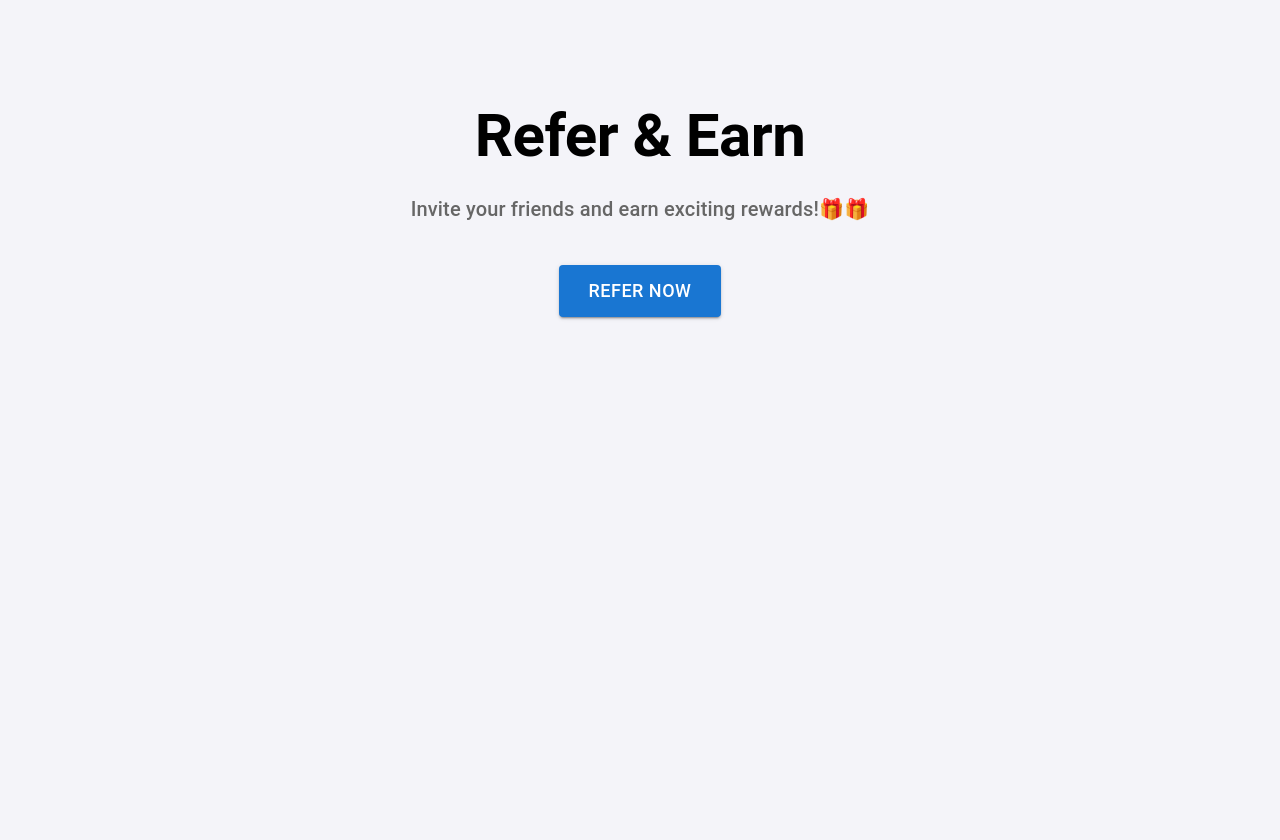
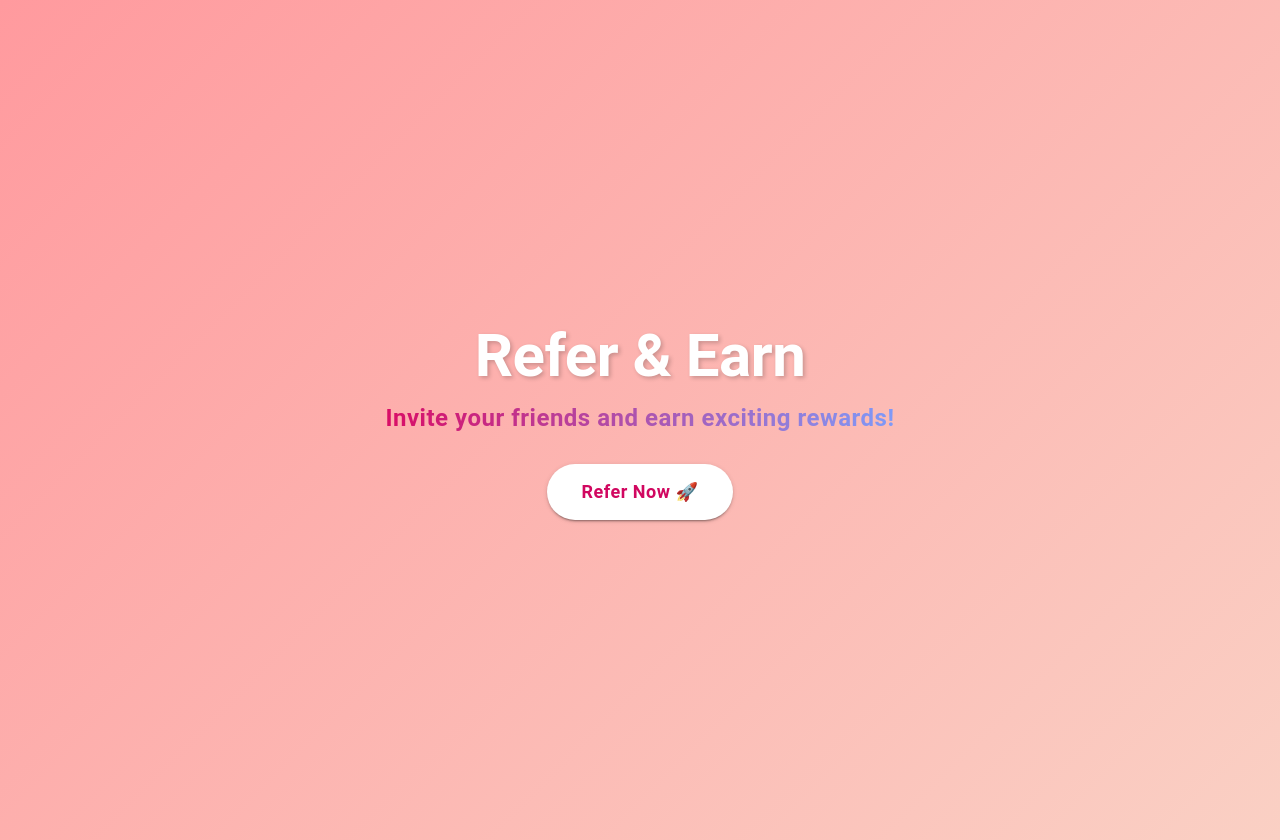
Before and after one commit to dakshgoel2008/Accredian-frontend-task, a React (Create React App) app in the folder frontend/: page / in a window 1280 px wide. Before the commit the page ends 800 px from the top, so only its background shows below. Built offline with nearby package versions, Linux system fonts and the light colour scheme.

Commit message:
CourseName Handled

```diff
--- a/frontend/package.json
+++ b/frontend/package.json
@@ -6,6 +6,7 @@
     "@emotion/react": "^11.14.0",
     "@emotion/styled": "^11.14.0",
     "@headlessui/react": "^2.2.0",
+    "@mui/icons-material": "^6.4.5",
     "@mui/material": "^6.4.5",
     "@reduxjs/toolkit": "^2.6.0",
     "@tailwindcss/vite": "^4.0.8",
@@ -15,6 +16,7 @@
     "@testing-library/user-event": "^13.5.0",
     "autoprefixer": "^10.4.20",
     "axios": "^1.7.9",
+    "lottie-react": "^2.4.1",
     "postcss": "^8.5.3",
     "react": "^19.0.0",
     "react-dom": "^19.0.0",
--- a/frontend/src/Components/HeroSection.js
+++ b/frontend/src/Components/HeroSection.js
@@ -5,34 +5,68 @@ import ReferralModal from "./ReferralModal";
 const HeroSection = () => {
     const [isModalOpen, setIsModalOpen] = useState(false);
 
-    const openModal = () => setIsModalOpen(true);
-    const closeModal = () => setIsModalOpen(false);
-
     return (
         <Box
             sx={{
-                textAlign: "center",
-                padding: "100px 20px",
-                backgroundColor: "#f4f4f9",
+                height: "100vh", // Full viewport height
+                display: "flex",
+                alignItems: "center",
+                justifyContent: "center",
+                flexDirection: "column",
+                background: "linear-gradient(135deg, #ff9a9e, #fad0c4)",
+                padding: "20px",
             }}
         >
-            <Container maxWidth="md">
-                <Typography variant="h2" gutterBottom sx={{ fontWeight: "bold" }}>
+            <Container maxWidth="sm" sx={{ textAlign: "center" }}>
+                <Typography
+                    variant="h2"
+                    sx={{
+                        fontWeight: "bold",
+                        color: "#fff",
+                        textShadow: "2px 2px 4px rgba(0,0,0,0.2)",
+                        marginBottom: "10px",
+                    }}
+                >
                     Refer & Earn
                 </Typography>
-                <Typography variant="h6" gutterBottom sx={{ color: "#666", marginBottom: "40px" }}>
-                    Invite your friends and earn exciting rewards!🎁🎁
+
+                <Typography
+                    variant="h5"
+                    sx={{
+                        fontWeight: "bold",
+                        letterSpacing: "0.5px",
+                        background: "linear-gradient(90deg, rgb(221, 7, 96), rgb(123, 160, 254))",
+                        WebkitBackgroundClip: "text",
+                        WebkitTextFillColor: "transparent",
+                        marginBottom: "30px",
+                    }}
+                >
+                    Invite your friends and earn exciting rewards!
                 </Typography>
+
                 <Button
                     variant="contained"
-                    color="primary"
-                    size="large"
-                    onClick={openModal}
-                    sx={{ fontSize: "18px", padding: "10px 30px" }}
+                    sx={{
+                        fontSize: "18px",
+                        padding: "12px 35px",
+                        borderRadius: "50px",
+                        backgroundColor: "#fff",
+                        color: "#d10760",
+                        fontWeight: "bold",
+                        textTransform: "none",
+                        transition: "0.3s",
+                        "&:hover": {
+                            backgroundColor: "#d10760",
+                            color: "#fff",
+                            transform: "scale(1.05)",
+                        },
+                    }}
+                    onClick={() => setIsModalOpen(true)}
                 >
-                    Refer Now
+                    Refer Now 🚀
                 </Button>
-                <ReferralModal isOpen={isModalOpen} onClose={closeModal} />
+
+                <ReferralModal isOpen={isModalOpen} onClose={() => setIsModalOpen(false)} />
             </Container>
         </Box>
     );
--- a/frontend/src/Components/ReferralForm.js
+++ b/frontend/src/Components/ReferralForm.js
@@ -9,6 +9,7 @@ const ReferralForm = ({ onClose }) => {
         refereePhone: "",
         referrerEmail: "",
         referrerName: "",
+        courseName: "",
     });
 
     const [errors, setErrors] = useState({});
@@ -20,11 +21,13 @@ const ReferralForm = ({ onClose }) => {
 
     const validateForm = () => {
         const newErrors = {};
-        if (!formData.referrerName) newErrors.refereeName = "Referrer Name is required";
-        if (!formData.referrerName) newErrors.refereeName = "Referrer Name is required";
+        if (!formData.referrerName) newErrors.referrerName = "Referrer Name is required";
+        if (!formData.referrerEmail) newErrors.referrerEmail = "Referrer Email is required";
         if (!formData.refereeName) newErrors.refereeName = "Referee Name is required";
         if (!formData.refereeEmail) newErrors.refereeEmail = "Referee Email is required";
-        if (!formData.refereePhone) newErrors.refereePhone = "Referee Phone is required"; // Fixed typo
+        if (!formData.refereePhone) newErrors.refereePhone = "Referee Phone is required";
+        if (!formData.courseName) newErrors.courseName = "Course Name is required";
+
         setErrors(newErrors);
         return Object.keys(newErrors).length === 0;
     };
@@ -40,6 +43,7 @@ const ReferralForm = ({ onClose }) => {
                 name: formData.refereeName,
                 email: formData.refereeEmail,
                 phone: formData.refereePhone,
+                courseName: formData.courseName,
             };
 
             const response = await axios.post("http://localhost:4444/api/referrals", payload, {
@@ -55,10 +59,21 @@ const ReferralForm = ({ onClose }) => {
 
     return (
         <form onSubmit={handleSubmit}>
-            <Typography variant="h5" gutterBottom sx={{ fontWeight: "bold", marginBottom: "20px" }}>
-                Refer a Friend
+            <Typography
+                variant="h5"
+                gutterBottom
+                sx={{
+                    fontWeight: "bold",
+                    color: "#d10760",
+                    textAlign: "center",
+                    marginBottom: "20px",
+                }}
+            >
+                Refer a Course 🚀
             </Typography>
-            <Stack spacing={3}>
+
+            <Stack spacing={2}>
+                {/* Form Fields */}
                 <TextField
                     label="Referrer's Name"
                     name="referrerName"
@@ -67,10 +82,11 @@ const ReferralForm = ({ onClose }) => {
                     fullWidth
                     error={!!errors.referrerName}
                     helperText={errors.referrerName}
+                    sx={{ borderRadius: "8px" }}
                 />
 
                 <TextField
-                    label="Referee's Email"
+                    label="Referrer's Email"
                     name="referrerEmail"
                     value={formData.referrerEmail}
                     onChange={handleChange}
@@ -88,6 +104,7 @@ const ReferralForm = ({ onClose }) => {
                     error={!!errors.refereeName}
                     helperText={errors.refereeName}
                 />
+
                 <TextField
                     label="Referee's Email"
                     name="refereeEmail"
@@ -97,17 +114,45 @@ const ReferralForm = ({ onClose }) => {
                     error={!!errors.refereeEmail}
                     helperText={errors.refereeEmail}
                 />
+
                 <TextField
                     label="Referee's Phone"
-                    name="refereePhone" // Fixed field name
-                    value={formData.refereePhone} // Fixed state reference
+                    name="refereePhone"
+                    value={formData.refereePhone}
                     onChange={handleChange}
                     fullWidth
-                    error={!!errors.refereePhone} // Fixed error reference
-                    helperText={errors.refereePhone} // Fixed helper text reference
+                    error={!!errors.refereePhone}
+                    helperText={errors.refereePhone}
                 />
-                <Button type="submit" variant="contained" color="success" size="large" fullWidth>
-                    Submit
+
+                <TextField
+                    label="Enter Course Name"
+                    name="courseName"
+                    value={formData.courseName}
+                    onChange={handleChange}
+                    fullWidth
+                    error={!!errors.courseName}
+                    helperText={errors.courseName}
+                />
+
+                <Button
+                    type="submit"
+                    variant="contained"
+                    sx={{
+                        backgroundColor: "#d10760",
+                        color: "#fff",
+                        padding: "12px",
+                        fontSize: "16px",
+                        borderRadius: "30px",
+                        fontWeight: "bold",
+                        "&:hover": {
+                            backgroundColor: "#a1054a",
+                            transform: "scale(1.05)",
+                            transition: "0.3s",
+                        },
+                    }}
+                >
+                    Submit Referral ✅
                 </Button>
             </Stack>
         </form>
--- a/frontend/src/Components/ReferralModal.js
+++ b/frontend/src/Components/ReferralModal.js
@@ -1,6 +1,7 @@
 import React from "react";
-import { Modal, Box } from "@mui/material";
+import { Modal, Box, IconButton } from "@mui/material";
 import ReferralForm from "./ReferralForm";
+import CloseIcon from "@mui/icons-material/Close";
 
 const modalStyle = {
     position: "absolute",
@@ -10,15 +11,23 @@ const modalStyle = {
     width: "90%",
     maxWidth: "500px",
     backgroundColor: "#fff",
-  boxShadow: 24,
-  borderRadius: "8px",
+    boxShadow: "0px 4px 20px rgba(0,0,0,0.2)", // Subtle shadow
+    borderRadius: "12px", // Smooth rounded edges
     padding: "24px",
+    display: "flex",
+    flexDirection: "column",
+    gap: "20px",
 };
 
 const ReferralModal = ({ isOpen, onClose }) => {
     return (
         <Modal open={isOpen} onClose={onClose}>
             <Box sx={modalStyle}>
+                {/* Just a closing button */}
+                <IconButton onClick={onClose} sx={{ alignSelf: "flex-end", color: "#d10760" }}>
+                    <CloseIcon />
+                </IconButton>
+
                 <ReferralForm onClose={onClose} />
             </Box>
         </Modal>
```
Also changed, not shown: 1 other file (tests, documents, lock files or other folders). Lines whose indentation alone changed are shown as unchanged.
